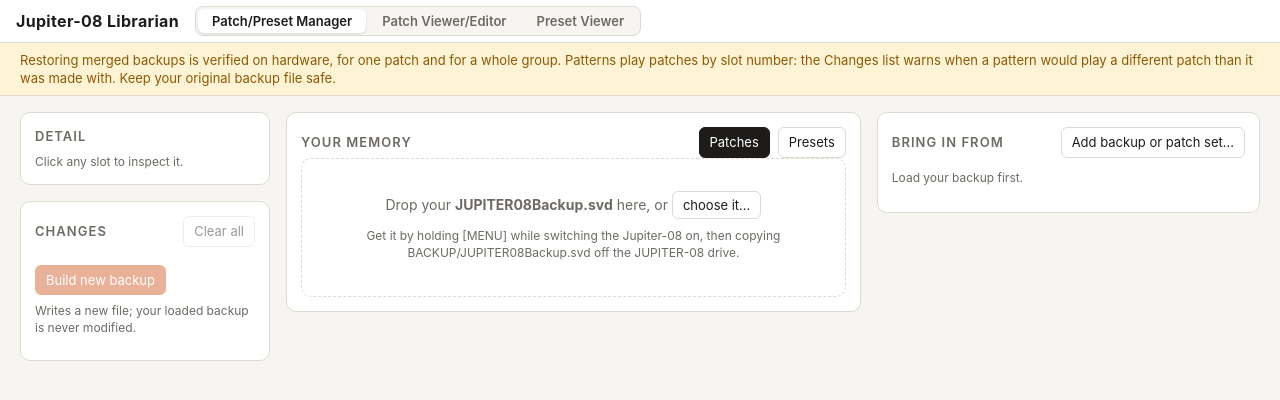
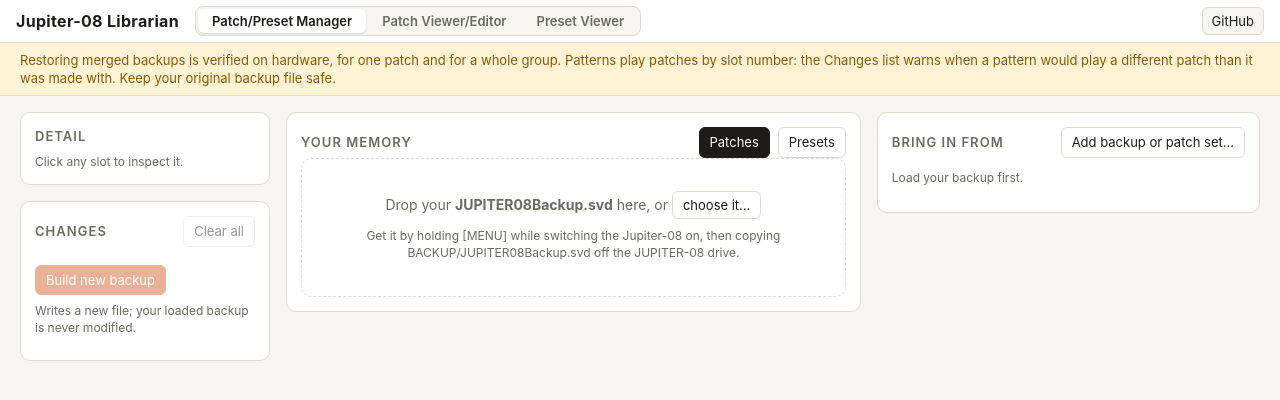
Before and after one commit to ryanmgilmore/jupiter-08-librarian, a plain HTML site: page web/index.html in a window 1280 px wide. Drawn offline with Linux system fonts and the light colour scheme.

Commit message:
Add a GitHub link to the page header

```diff
--- a/web/index.html
+++ b/web/index.html
@@ -137,6 +137,8 @@
 .vscope .midi button:disabled { opacity: .5; cursor: default; }
 .vscope .midi .on { color: var(--ink); }
 .vscope .presetnote { margin-left: auto; max-width: 440px; font-size: 11px; line-height: 1.25; color: var(--muted); }
+.vscope .ghlink { margin-left: auto; font-size: 13px; color: var(--ink); text-decoration: none; border: 1px solid var(--line); border-radius: 6px; padding: 4px 9px; background: var(--bg); }
+.vscope .ghlink:hover { border-color: var(--muted); }
 .vscope .title .edited { font-size: 12px; color: var(--warn); }
 .vscope .vgrid { padding: 16px 20px 40px; display: grid; gap: 16px; grid-template-columns: minmax(200px, 240px) minmax(0, 1fr); align-items: start; }
 .vscope .card { background: var(--panel); border: 1px solid var(--line); border-radius: 10px; padding: 12px; }
@@ -286,6 +288,7 @@
     <button role="tab" data-tab="patches" title="Where every control sits for each patch. Follows the unit over MIDI and can send a patch to its edit buffer; nothing is sent unless you press Send.">Patch Viewer/Editor</button>
     <button role="tab" data-tab="presets" title="What each preset (the manual's pattern) plays: its two patches, each part's sequence and the settings it stores. Read only.">Preset Viewer</button>
   </nav>
+  <a class="ghlink" id="ghLink" href="https://github.com/ryanmgilmore/jupiter-08-librarian" target="_blank" rel="noopener noreferrer">GitHub</a>
   <div class="presetnote" id="presetNote" hidden>Presets include references to patch slots for its upper and lower parts, sequences for both parts, part settings not stored per patch, and reverb/delay settings.</div>
   <div class="midi" id="midi" hidden>
     <span id="midiStatus">MIDI</span>
@@ -887,6 +890,7 @@
   for (const [n, id] of Object.entries(PANES)) byId(id).hidden = n !== name;
   byId("midi").hidden = name !== "patches";
   byId("presetNote").hidden = name !== "presets";
+  byId("ghLink").hidden = name !== "manager";
   if (location.hash.slice(1) !== name) history.replaceState(null, "", "#" + name);
   if (name !== "manager") syncViewer(true);
 }
```
